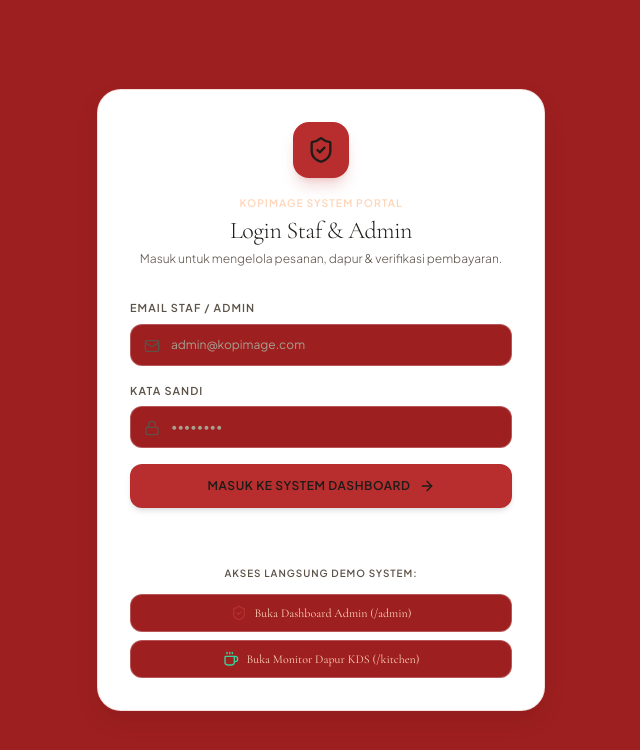
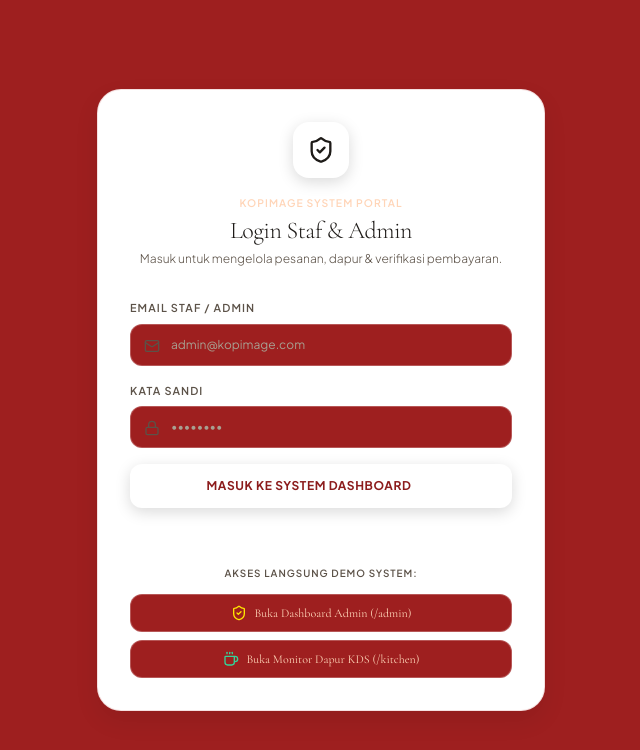
Before and after one commit to Acelinoo/KopiMage, a Next.js app: page /login in a window 1280 px wide. Shown: the top 750 px of the page, without its empty margins (319-959 px from the left). Built offline with nearby package versions, Linux system fonts and the light colour scheme.

Commit message:
feat: enhance red light mode button and badge contrast with white buttons and gold accents

```diff
--- a/src/app/globals.css
+++ b/src/app/globals.css
@@ -137,6 +137,64 @@
   /* Copper Text on Red Canvas */
   .text-\[\#C29B7F\] {
     color: #FFD5B8 !important;
+  }
+
+  /* Red Text on Red Canvas -> Bright Gold (#FFE600) or Cream */
+  .text-\[\#B82E2E\] {
+    color: #FFE600 !important;
+  }
+
+  .bg-\[\#B82E2E\].rounded-full,
+  .bg-\[\#B82E2E\].w-2,
+  .bg-\[\#B82E2E\].w-3 {
+    background-color: #FFE600 !important;
+  }
+
+  /* ----------------------------------------------------
+     BUTTON CONTRAST FOR RED-DOMINANT CANVAS
+     Transform red-on-red buttons into Crisp White Buttons (#FFFFFF) with Deep Crimson Text (#8C1C1C)
+     ---------------------------------------------------- */
+  a.bg-\[\#B82E2E\],
+  button.bg-\[\#B82E2E\],
+  .bg-\[\#B82E2E\]:not(.w-2):not(.w-3):not(.w-11):not(.w-12):not(.rounded-full),
+  .bg-\[\#D63434\],
+  .bg-brandRed {
+    background-color: #FFFFFF !important;
+    color: #8C1C1C !important;
+    border-color: #FFFFFF !important;
+    font-weight: 700 !important;
+    box-shadow: 0 4px 15px rgba(0, 0, 0, 0.15) !important;
+  }
+
+  a.bg-\[\#B82E2E\]:hover,
+  button.bg-\[\#B82E2E\]:hover,
+  .bg-\[\#B82E2E\]:hover,
+  .bg-brandRed:hover {
+    background-color: #FFF5EE !important;
+    color: #6E1212 !important;
+  }
+
+  /* SVGs inside Red Canvas Buttons */
+  a.bg-\[\#B82E2E\] svg,
+  button.bg-\[\#B82E2E\] svg,
+  .bg-\[\#B82E2E\] svg,
+  .bg-brandRed svg {
+    color: #8C1C1C !important;
+  }
+
+  /* Buttons INSIDE White Surface Cards (Menu Items, Modals) stay Deep Red (#9E1F1F) with White Text */
+  .bg-\[\#161210\] a.bg-\[\#B82E2E\],
+  .bg-\[\#161210\] button.bg-\[\#B82E2E\],
+  .bg-\[\#14110F\] button.bg-\[\#B82E2E\],
+  .bg-bgDarkPaper .bg-brandRed {
+    background-color: #9E1F1F !important;
+    color: #FFFFFF !important;
+    border-color: #9E1F1F !important;
+  }
+
+  .bg-\[\#161210\] button.bg-\[\#B82E2E\] svg,
+  .bg-\[\#14110F\] button.bg-\[\#B82E2E\] svg {
+    color: #FFFFFF !important;
   }
 
   /* Borders on Main Red Canvas */
```
